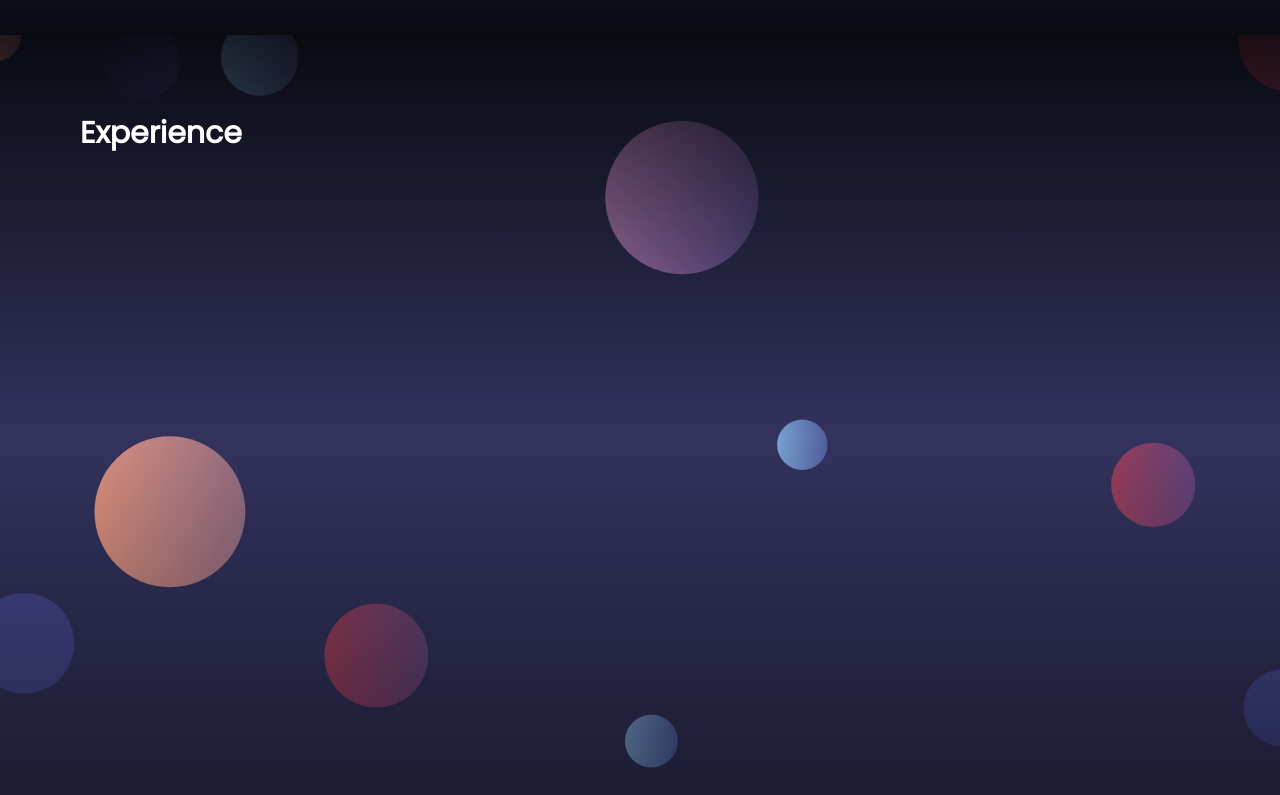
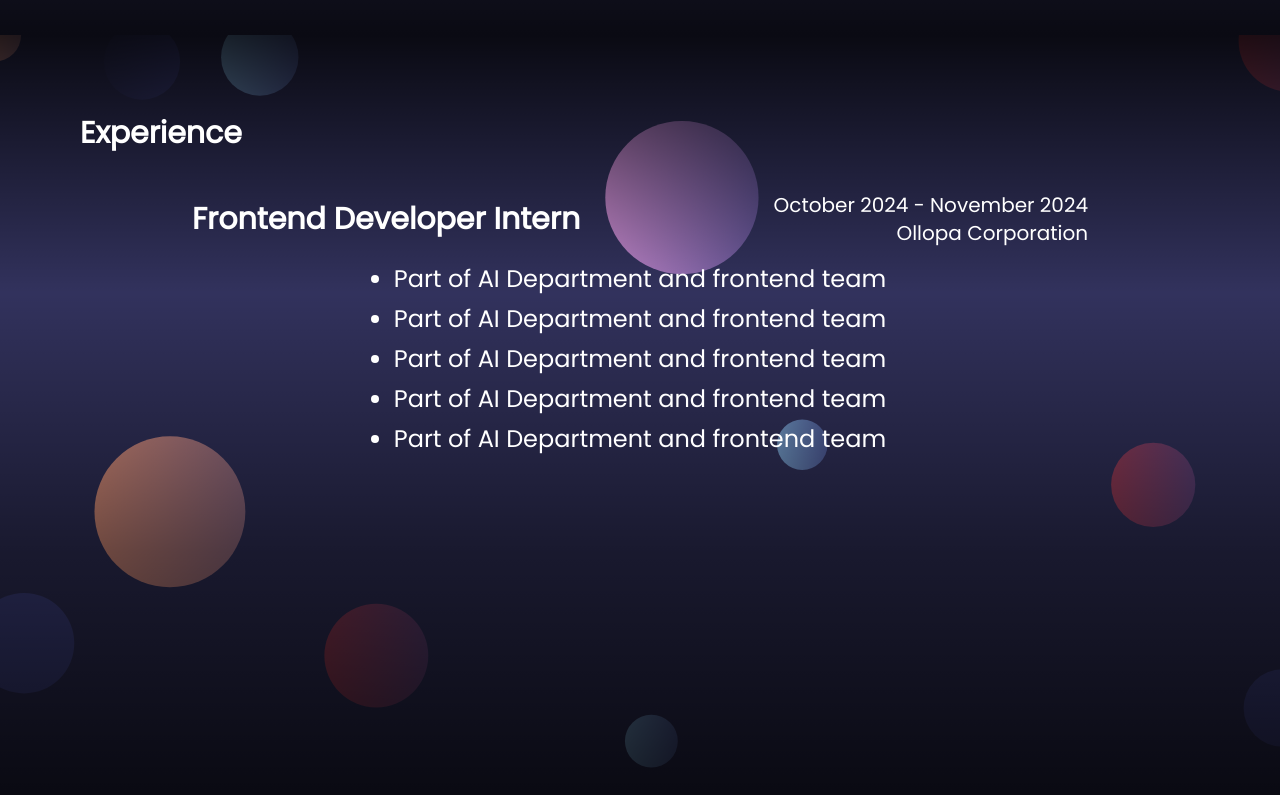
Before and after one commit to hannah01-20/portfolio, a React (Vite) app: page / in a window 1280 px wide. Shown: the part 2365-3160 px from the top of the page. Built offline with nearby package versions, Linux system fonts and the light colour scheme.

Commit message:
fixed flipcard backface visibility when browsing in firefox

```diff
--- a/src/components/sections/Experience.tsx
+++ b/src/components/sections/Experience.tsx
@@ -1,10 +1,28 @@
 function Experience(){
     return (
-        <section className="h-dvh text-white" id="experience">
+        <section className=" text-white" id="experience">
             <div className="w-full h-full bg-gradient-to-b from-black/80 via-white/0 to-black/50 p-8 md:p-20">
-                <h1 className="text-3xl font-bold">Experience</h1>
-                <div className="w-full h-full flex justify-evenly items-center">
+                <h1 className="text-3xl font-bold mb-10">Experience</h1>
+                <div className="w-full h-full flex justify-evenly">
+                    <div className="w-full lg:w-4/5">
+                        <div className="grid grid-cols-2 w-full items-center">
+                            <h1 className="text-sm font-semibold sm:text-3xl">Frontend Developer Intern</h1>
+                            <div className="text-xs text-right sm:text-xl">
+                                <p>October 2024 - November 2024</p>
+                                <p>Ollopa Corporation</p>
+                            </div>
+                        </div>
+                        <div>
+                            <ul className="list-disc p-4 text-xs grid gap-2 justify-center sm:text-2xl">
+                                <li>Part of AI Department and frontend team</li>
+                                <li>Part of AI Department and frontend team</li>
+                                <li>Part of AI Department and frontend team</li>
+                                <li>Part of AI Department and frontend team</li>
+                                <li>Part of AI Department and frontend team</li>
 
+                            </ul>
+                        </div>
+                    </div>
                 </div>
             </div>
         </section>
--- a/src/components/ui/FlipCard.tsx
+++ b/src/components/ui/FlipCard.tsx
@@ -10,7 +10,7 @@ function FlipCard({ title, description }: FlipCardProps){
     const handleFlip = () => setIsFlipped(e => !e)
     return (
         <div className={`card-container w-[225px] h-[225px] cursor-pointer`}>
-            <div className={`card relative h-full w-full  transform-3d transition duration-500 ease-in-out lg:hover:rotate-y-180 ${isFlipped && "rotate-y-180"}`}
+            <div className={`card relative h-full w-full  transform-3d transition duration-500 ease-in-out lg:hover:rotate-y-180 ${isFlipped && "rotate-y-180"} backface-hidden`}
                 onClick={handleFlip}>
                 <div className="card-front absolute h-full w-full backface-hidden bg-blue-200/15 backdrop-blur-lg border border-blue-200 rounded-lg shadow-xl shadow-blue-200 p-3 flex justify-center items-center">
                     <h1 className="text-xl font-bold text-center">{title}</h1>
--- a/src/index.css
+++ b/src/index.css
@@ -13,7 +13,7 @@
             transform: translateX(-100%);
         }
     }
-    --animate-loop-scroll: loop-scroll 50s linear infinite;
+    --animate-loop-scroll: loop-scroll 50s linear infinite
 }
 
 .cardScroll{
```
